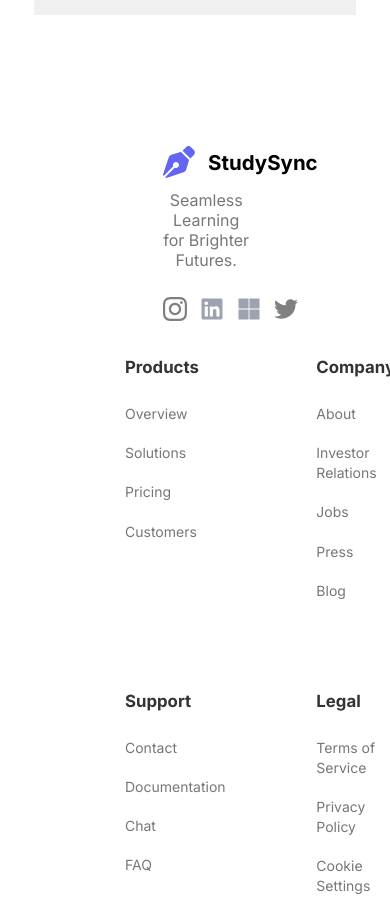
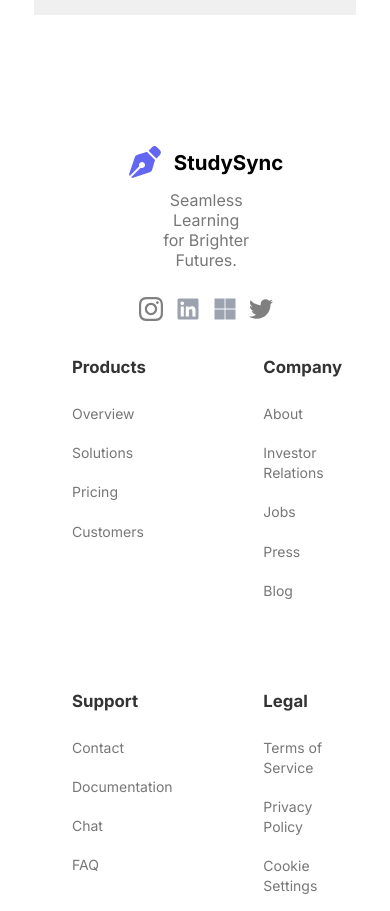
Before and after one commit to sandipto729/StudySync, a plain HTML site: page index.html in a window 390 px wide. Shown: the part 4620-5531 px from the top of the page. Drawn offline with Linux system fonts and the light colour scheme.

Commit message:
Update style.css

```diff
--- a/style.css
+++ b/style.css
@@ -817,8 +817,16 @@ ul{
 @media screen and (max-width:850px) {
   .footer-top{
       padding-left: 1rem;
+      display: flex;
+      flex-direction: column;
+      align-items: center;
+      text-align: center;
   }
   .footer-grid{
-      grid-template-columns: repeat(2,1fr);
+     display: grid;
+     width: 100%;
+     grid-template-columns: repeat(2, 1fr);
+     /* grid-gap: 1rem; */
+
   }
 }
```
